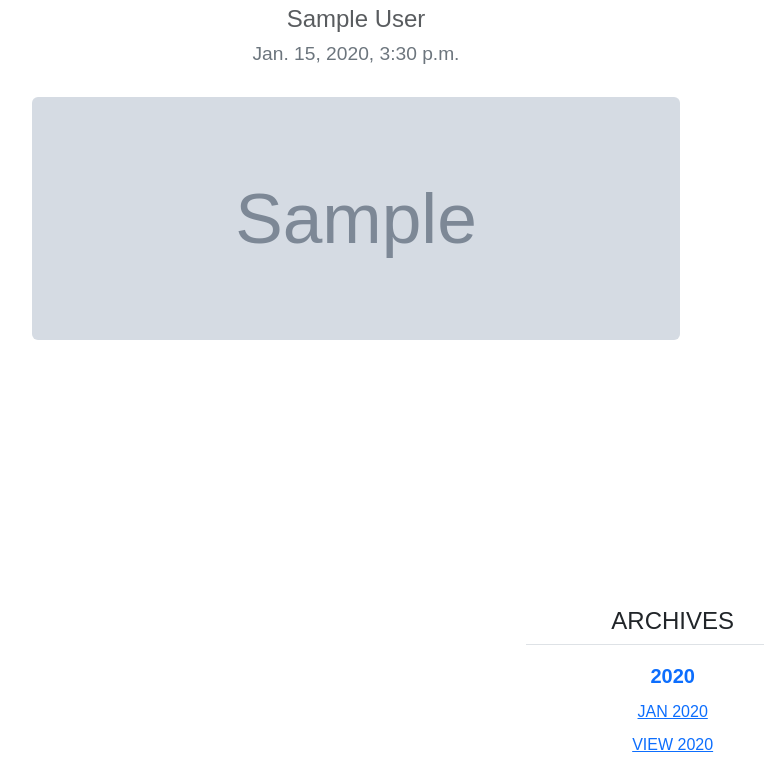
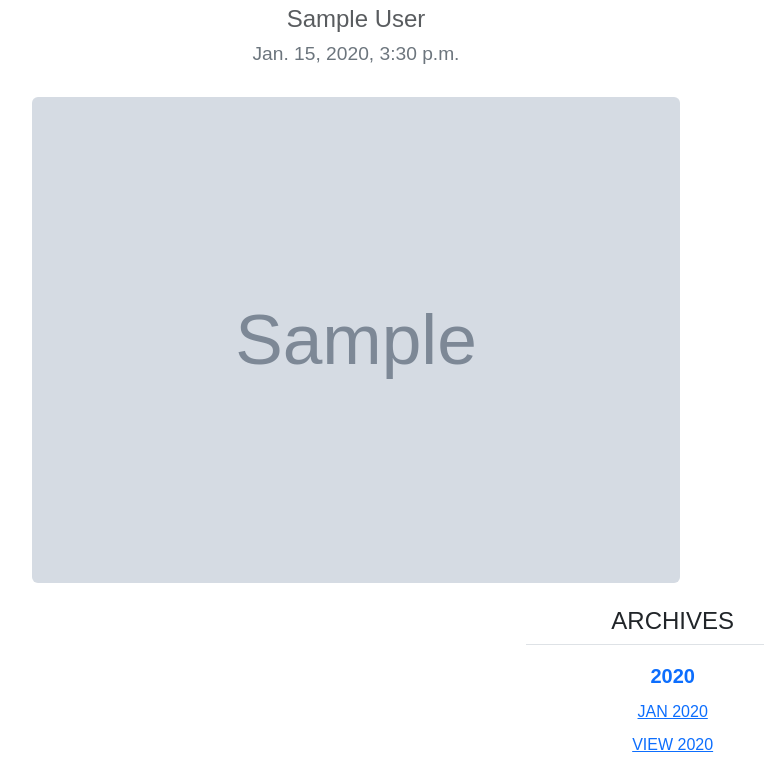
Before and after one commit to akanksha070191/Blog, a Django app: page /blogs/1/ in a window 1280 px wide. Shown: the part 146-928 px from the top of the page, without its empty margins (284-1048 px from the left). Run offline with Django 5.2, Linux system fonts and the light colour scheme; tables that the repository leaves empty hold one stand-in row (values such as "Sample post"); grey boxes marked "Sample" are stand-in pictures.

Commit message:
blogDetail image height remove

```diff
--- a/templates/blogDetail.html
+++ b/templates/blogDetail.html
@@ -219,7 +219,7 @@
 
             <!-- Blog Image -->
             <div class="col-lg-10 d-flex justify-content-center my-4">
-                <img src="{{ blog.image.url }}" class="img-fluid rounded" alt="Blog Image" style="width: 70%; height: 50%;">
+                <img src="{{ blog.image.url }}" class="img-fluid rounded" alt="Blog Image" style="width: 70%;">
             </div>
 
             <!-- Blog Content and Archives Section -->
```
